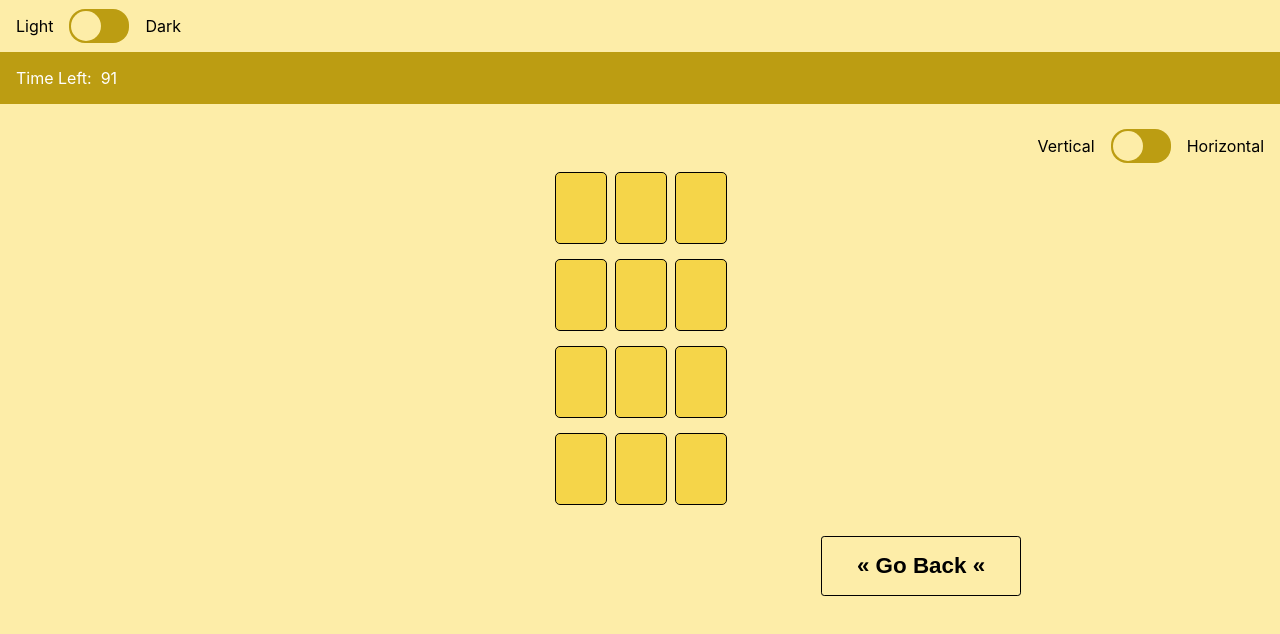
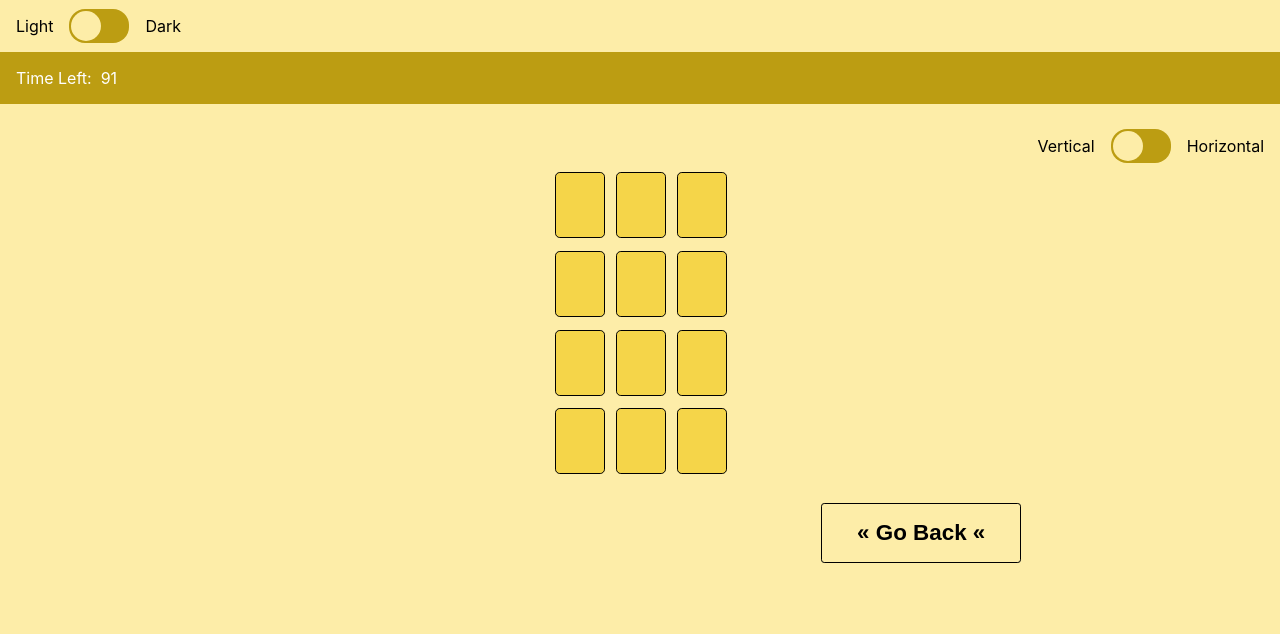
Before and after one commit to NadyaCodes/matchy-matchy, a React (Create React App) app: page / in a window 1280 px wide. Both pictures are taken after a click on the button "12". Shown: the top 634 px of the page. Built offline with nearby package versions, Linux system fonts and the light colour scheme.

Commit message:
make card sizes relative

```diff
--- a/src/App.css
+++ b/src/App.css
@@ -77,10 +77,10 @@
 }
 
 .card {
-  width: 50px;
-  height: 70px;
-  border: 0.3px solid black;
-  border-radius: 5px;
+  width: 3rem;
+  height: 4rem;
+  border: 0.05rem solid black;
+  border-radius: .3rem;
 }
 
 .card:hover {
@@ -134,31 +134,31 @@
 
 .cardDisplay {
   display: grid;
-  column-gap: 10px;
-  row-gap: 15px;
+  column-gap: .8rem;
+  row-gap: .8rem;
 }
 
 .cardDisplay-12-vertical {
-  grid-template-columns: 50px 50px 50px;
+  grid-template-columns: 3rem 3rem 3rem;
 }
 
 .cardDisplay-24-vertical,
 .cardDisplay-12-horizontal {
-  grid-template-columns: 50px 50px 50px 50px;
+  grid-template-columns: 3rem 3rem 3rem 3rem;
 }
 
 .cardDisplay-30-vertical {
-  grid-template-columns: 50px 50px 50px 50px 50px;
+  grid-template-columns: 3rem 3rem 3rem 3rem 3rem;
 }
 
 .cardDisplay-48-vertical,
 .cardDisplay-24-horizontal,
 .cardDisplay-30-horizontal {
-  grid-template-columns: 50px 50px 50px 50px 50px 50px;
+  grid-template-columns: 3rem 3rem 3rem 3rem 3rem 3rem;
 }
 
 .cardDisplay-48-horizontal {
-  grid-template-columns: 50px 50px 50px 50px 50px 50px 50px 50px;
+  grid-template-columns: 3rem 3rem 3rem 3rem 3rem 3rem 3rem 3rem;
 }
 
 .end {
```
